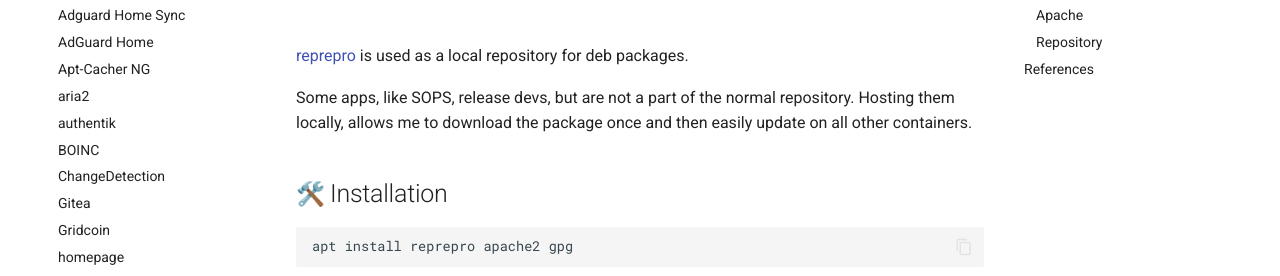
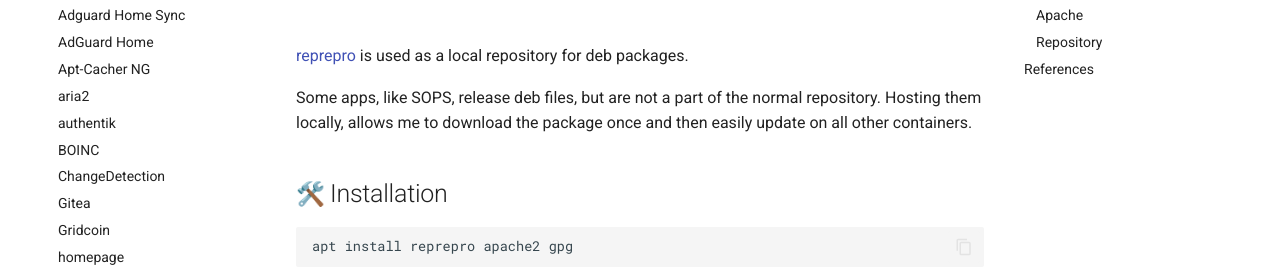
Before and after one commit to nicholaswilde/homelab, an MkDocs documentation site: the page built from docs/apps/reprepro.md, in a window 1280 px wide and 900 px high. Shown: the part 177-453 px from the top of the window. Built offline with MkDocs 1.6.1 and Material for MkDocs 9.7.7, drawn with Linux system fonts in a browser that asks for light colours; emoji names are drawn with the system emoji font; comment, search, counter and statistics services are not loaded.

Commit message:
Update reprepro.md

```diff
--- a/docs/apps/reprepro.md
+++ b/docs/apps/reprepro.md
@@ -8,7 +8,7 @@
 
 [reprepro][1] is used as a local repository for deb packages.
 
-Some apps, like SOPS, release devs, but are not a part of the normal repository. Hosting them locally, allows me to download the package once and then easily update on all other containers.
+Some apps, like SOPS, release deb files, but are not a part of the normal repository. Hosting them locally, allows me to download the package once and then easily update on all other containers.
 
 ## :hammer_and_wrench: Installation
 
```
